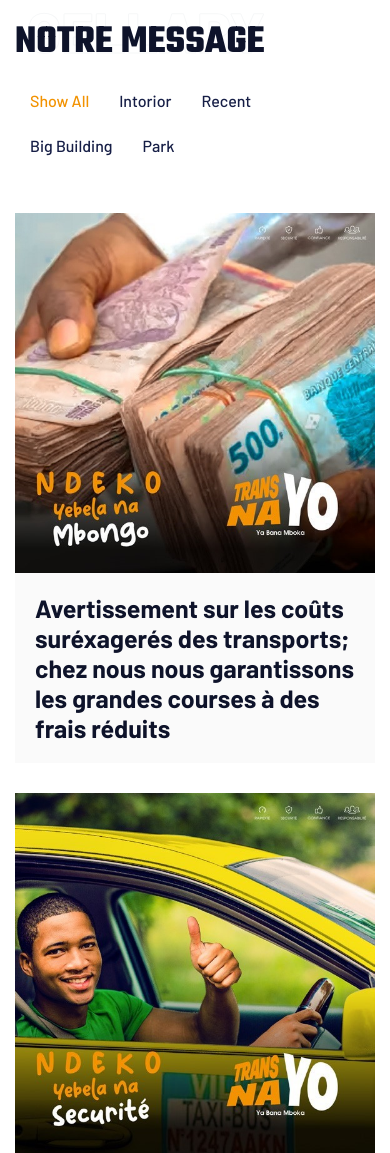
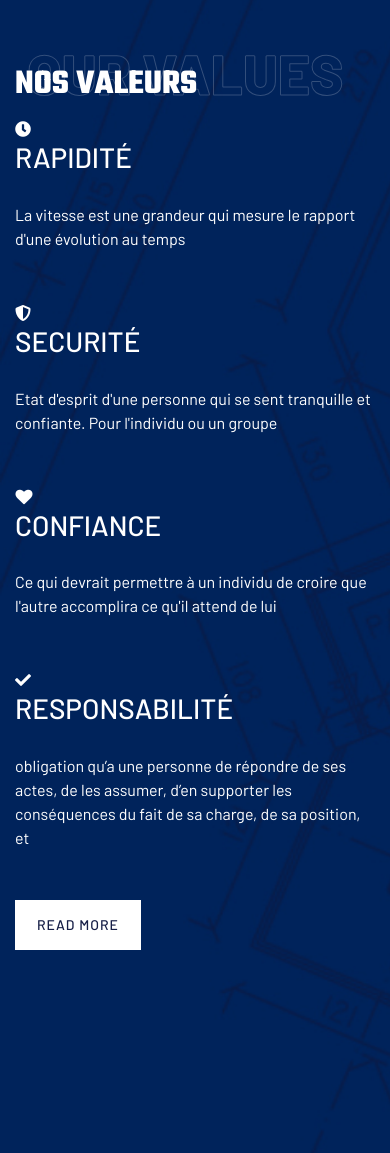
Before and after one commit to lax-tech/transnayo, a plain HTML site: page index.html in a window 390 px wide. Shown: the part 2772-3925 px from the top of the page. Drawn offline with Linux system fonts and the light colour scheme; a script that the page names is missing.

Commit message:
refactor: update text content 1

```diff
--- a/index.html
+++ b/index.html
@@ -46,7 +46,7 @@
                             <div class="row d-flex justify-content-between align-items-center">
                                 <div class="header-info-left">
                                     <ul>
-                                        <li>+(123) 1234-567-8901</li>
+                                        <li>+243 995 628 037</li>
                                         <li>info@domain.com</li>
                                         <li>Mon - Sat 8:00 - 17:30, Sunday - CLOSED</li>
                                     </ul>
@@ -261,6 +261,66 @@
             </div>
         </section>
         <!-- About Area End -->
+        <!-- contact with us Start -->
+        <section class="contact-with-area " data-background="assets/img/gallery/section-bg2.jpg ">
+            <div class="container ">
+                <div class="row ">
+                    <div class="col-xl-8 col-lg-9 offset-xl-1 offset-lg-1 ">
+                        <div class="contact-us-caption ">
+                            <div class="team-info mb-30 pt-45 ">
+                                <!-- Section Tittle -->
+                                <div class="section-tittle section-tittle4 ">
+                                    <div class="front-text ">
+                                        <h2 class=" ">Nos valeurs</h2>
+                                    </div>
+                                    <span class="back-text ">OUR VALUES</span>
+                                </div>
+                                <div class="row white-color text-white">
+                                    <div class="col-lg-3 col-md-6 ">
+                                        <div class="mb-30 ">
+                                            <div class="">
+                                                <i class="fa fa-clock"></i>
+                                                <h3 class="text-white">RAPIDITÉ</h3>
+                                            </div>
+                                            <p class="text-white">La vitesse est une grandeur qui mesure le rapport d'une évolution au temps</p>
+                                        </div>
+                                    </div>
+                                    <div class="col-lg-3 col-md-6 ">
+                                        <div class="mb-30 ">
+                                            <div class="bold">
+                                                <i class="fa fa-shield-alt"></i>
+                                                <h3 class="text-white bold">SECURITÉ</h3>
+                                            </div>
+                                            <p class="text-white">Etat d'esprit d'une personne qui se sent tranquille et confiante. Pour l'individu ou un groupe</p>
+                                        </div>
+                                    </div>
+                                    <div class="col-lg-3 col-md-6 ">
+                                        <div class="mb-30 ">
+                                            <div class="">
+                                                <i class="fa fa-heart"></i>
+                                                <h3 class="text-white">CONFIANCE</h3>
+                                            </div>
+                                            <p class="text-white">Ce qui devrait permettre à un individu de croire que l'autre accomplira ce qu'il attend de lui</p>
+                                        </div>
+                                    </div>
+                                    <div class="col-lg-3 col-md-6 ">
+                                        <div class="mb-30 ">
+                                            <div class="">
+                                                <i class="fa fa-check"></i>
+                                                <h3 class="text-white">RESPONSABILITÉ</h3>
+                                            </div>
+                                            <p class="text-white">obligation qu’a une personne de répondre de ses actes, de les assumer, d’en supporter les conséquences du fait de sa charge, de sa position, et</p>
+                                        </div>
+                                    </div>
+                                </div>
+                                <a href="# " class="white-btn ">read more</a>
+                            </div>
+                        </div>
+                    </div>
+                </div>
+            </div>
+        </section>
+        <!-- contact with us End-->
         <!-- Project Area Start -->
         <section class="project-area section-padding30 ">
             <div class="container ">
```
